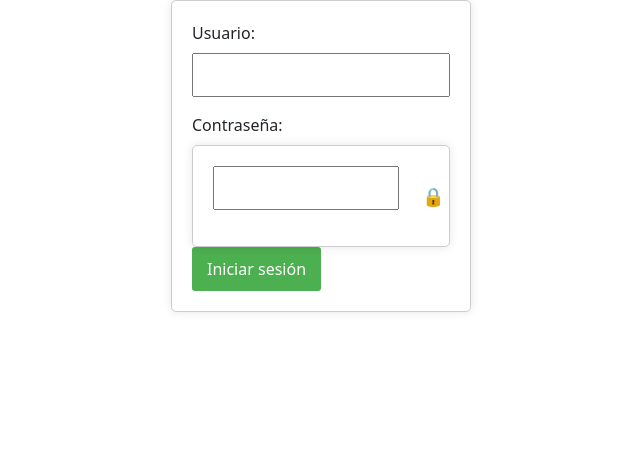
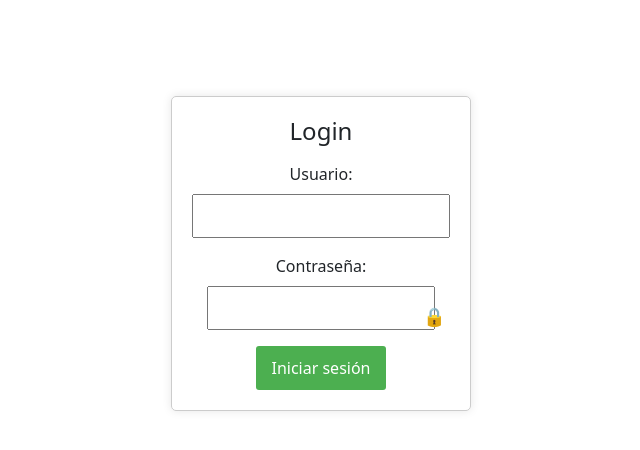
Before and after one commit to joseromer02/MoonLight, an Angular app: page /login in a window 1280 px wide. Shown: the top 450 px of the page, without its empty margins (319-959 px from the left). Built offline with nearby package versions, Linux system fonts and the light colour scheme.

Commit message:
Titulo Login centrado

```diff
--- a/src/app/components/login/login.component.css
+++ b/src/app/components/login/login.component.css
@@ -1,10 +1,16 @@
-div {
+.login-container {
   max-width: 300px;
   margin: 0 auto;
   padding: 20px;
   border: 1px solid #ccc;
   border-radius: 5px;
   box-shadow: 0 0 10px rgba(0, 0, 0, 0.1);
+  text-align: center; /* Alinea el contenido al centro */
+}
+
+.login-container h1 {
+  font-size: 24px;
+  margin-bottom: 16px;
 }
 
 label {
--- a/src/app/components/login/login.component.html
+++ b/src/app/components/login/login.component.html
@@ -1,4 +1,7 @@
-<div>
+<br><br><br><br>
+<div class="login-container">
+  <h1>Login</h1>
+
   <label for="usuario">Usuario:</label>
   <input type="text" id="usuario" [(ngModel)]="usuario" />
 
```
